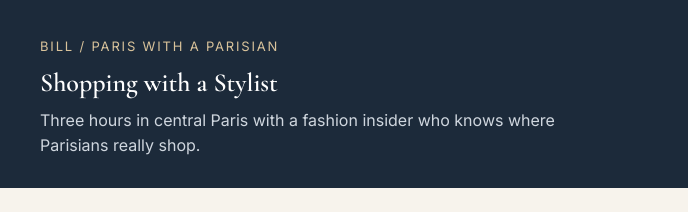
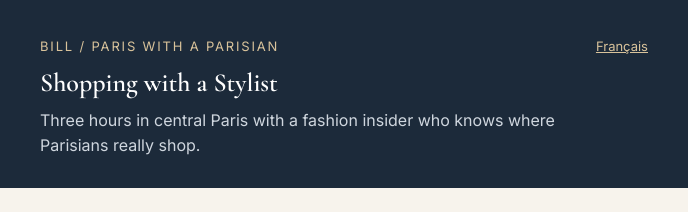
Before and after one commit to OlieBill/OlieBill.github.io, a plain HTML site: page shopping/index.html in a window 1280 px wide. Shown: the top 212 px of the page, 296-984 px from the left. Drawn offline with nearby package versions, Linux system fonts and the light colour scheme.

Commit message:
Update index.html

```diff
--- a/shopping/index.html
+++ b/shopping/index.html
@@ -114,7 +114,7 @@ header h1{font-size:clamp(21px,6.4vw,26px);white-space:nowrap}
 <body>
 <header>
   <div class="wrap">
-    <div class="brand">Bill / Paris with a Parisian</div>
+    <div style="display:flex;justify-content:space-between;align-items:baseline;gap:12px"><div class="brand">Bill / Paris with a Parisian</div><a class="lang" href="https://oliebill.github.io/fr/shopping/" style="color:#d9c39b;font-size:13px;text-decoration:underline;white-space:nowrap">Français</a></div>
     <h1>Shopping with a&nbsp;Stylist</h1>
     <p>Three hours in central Paris with a fashion insider who knows where Parisians really&nbsp;shop.</p>
   </div>
```
